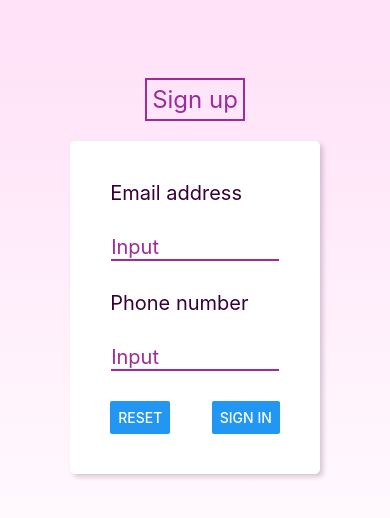
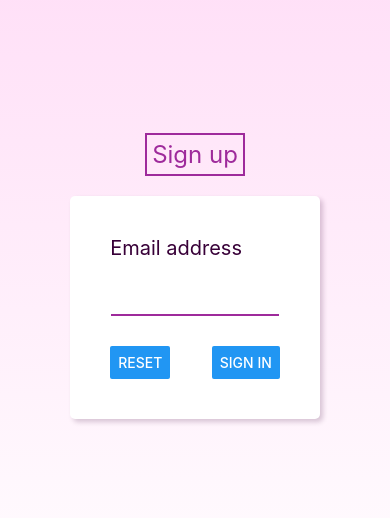
Before and after one commit to Bingbingzz/CS5520_Mobile, a React Native app: screen / in a window 390 px wide. Shown: the part 196-714 px from the top of the page. Built offline with nearby package versions, Linux system fonts and the light colour scheme.

Commit message:
Split the input to phoneInput and emailInout

```diff
--- /dev/null
+++ b/components/EmailInput.js
@@ -0,0 +1,36 @@
+import { View, Text, StyleSheet, TextInput } from 'react-native'
+import React from 'react'
+import { useState } from "react";
+import colors from '../colors';
+
+export default function EmailInput({ value, onChangeText }) {
+    return (
+      <View style={styles.container}>
+        <TextInput
+          style={styles.input}
+          value={value}
+          onChangeText={onChangeText}
+        ></TextInput>
+      </View>
+    );
+  }
+
+  const styles=StyleSheet.create({
+    container:{
+
+        backgroundColor: colors.onPrimary,
+        alignItems: "center",
+        justifyContent: "center",
+    },
+
+    input:{
+        fontSize: 20,
+        color: colors.primary,
+        alignItems: 'center',
+        borderBottomColor: colors.primary,
+        borderBottomWidth: 2,
+        width: "80%",
+        marginVertical: 10,
+      }
+
+})
--- a/components/Input.js
+++ b/components/Input.js
@@ -3,7 +3,7 @@ import React from 'react'
 import colors from '../colors';
 import { useState } from "react";
 
-export default function Input({sendChangedText,snedChangedEmail}) {
+export default function Input({sendChangedText,sendChangedEmail}) {
     const[text, setText]= useState("");
     const[email, setEmail] = useState("");
 
--- /dev/null
+++ b/components/PhoneInput.js
@@ -0,0 +1,36 @@
+import { View, Text, StyleSheet, TextInput } from 'react-native'
+import React from 'react'
+import { useState } from "react";
+import colors from '../colors';
+
+export default function PhoneInput({value, onChangeText }) {
+    return (
+      <View style={styles.container}>
+        <TextInput style={styles.input} value={value}
+          onChangeText={onChangeText}
+          >
+          </TextInput>
+
+      </View>
+    )
+  }
+
+  const styles=StyleSheet.create({
+    container:{
+
+        backgroundColor: colors.onPrimary,
+        alignItems: "center",
+        justifyContent: "center",
+    },
+
+    input:{
+        fontSize: 20,
+        color: colors.primary,
+        alignItems: 'center',
+        borderBottomColor: colors.primary,
+        borderBottomWidth: 2,
+        width: "80%",
+        marginVertical: 10,
+      }
+
+})
--- a/screens/StartingScreen.js
+++ b/screens/StartingScreen.js
@@ -6,39 +6,66 @@ import Card from '../components/Card';
 import colors from '../colors';
 import Lable from '../components/Lable';
 import Input from '../components/Input';
+import PhoneInput from '../components/PhoneInput';
+import EmailInput from '../components/EmailInput';
 
 
 
-export default function StartingScreen(sendChangedText,text) {
-  const [enteredText, setEnteredText] = useState("");
-  const [enteredEmail, setEnteredEmail] = useState("");
-  function onTextEntered(changedText){
-    setEnteredText(changedText);
+export default function StartingScreen(sendEmail) {
+  // const [enteredText, setEnteredText] = useState("");
+  const [email, setEmail] = useState("");
+
+  const onSignIn = (e) => {
+    const emailFlag = checkEmail(email);
+    // const numberFlag = checkNumber(numberText);
+
+    if (emailFlag ) {
+      // setScreen("confirm");
+      console.log(true)
+    }
+    else {
+      console.log(false)
+      // emailFlag? setShowEmailPrompt(false) : setShowEmailPrompt(true);
+      // numberFlag? setShowPhonePrompt(false) : setShowPhonePrompt(true);
+    }
   }
-  function onEmailEntered(chagedEmail){
-    setEnteredEmail(chagedEmail);
+
+  function checkEmail(text) {
+    console.log(text);
+    if (/^\w+([-+.']\w+)*@\w+([-.]\w+)*\.\w+([-.]\w+)*$/.test(text)) {
+      return true;
+    }
+    return false;
   }
+
+  function checkNumber(text) {
+    if (/^[0-9]*$/.test(text) && text.length == 10) {
+      return true;
+    }
+  }
+
+
 
   return (
     <View style={styles.container}>
       <Header appName="Sign up"/>
       <Card style={styles.cardContainer}>
         <Lable>Email address</Lable>
-        <Input sendChangedEmail = {onEmailEntered}/>
-        <Lable>Phone number</Lable>
-        <Input sendChangedText = {onTextEntered}/>
+        <EmailInput
+        value={email} onChangeText={(text) => {
+          sendEmail(text); setEmail(text);}}
+        />
+        {/* <Lable>Phone number</Lable>
+        <PhoneInput /> */}
         <View style={styles.buttonContainer}>
           <Button title="Reset"
 
               />
           <Button title="Sign in"
-              onPress={() => {
                 // check if it is valid input
                 // if valid save the data and return to the confirm screen
-                sendChangeText(text);
-                se
-
-              }}/>
+                onPress={onSignIn}
+              />
         </View>
       </Card>
     </View>
```
